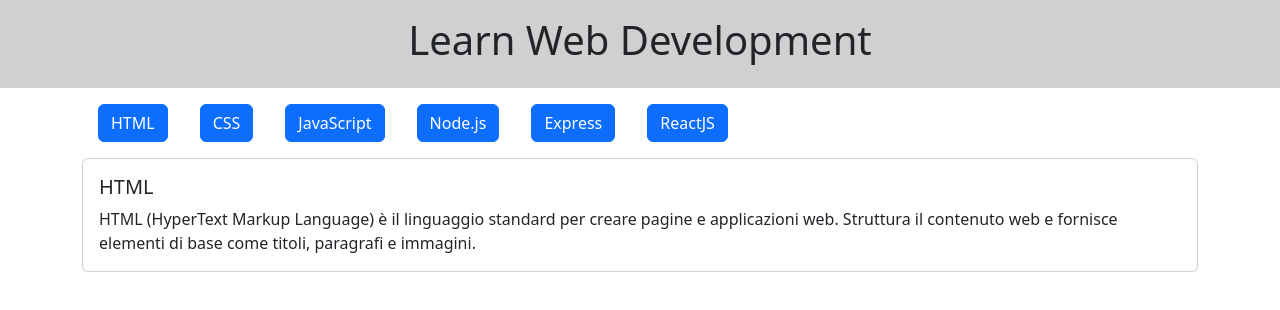
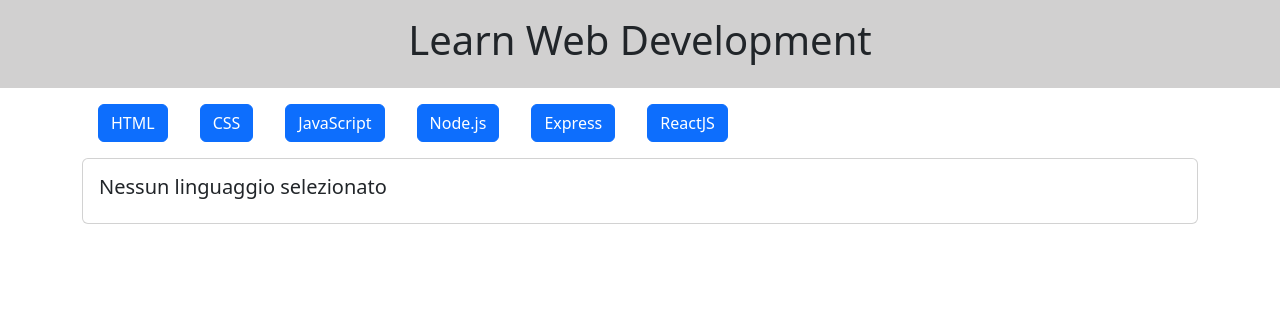
Before and after one commit to giuseppeesposito22/react-use-state, a React (Vite) app: page / in a window 1280 px wide. Shown: the top 310 px of the page. Built offline with nearby package versions, Linux system fonts and the light colour scheme.

Commit message:
bonus 1-2

```diff
--- a/src/App.jsx
+++ b/src/App.jsx
@@ -4,17 +4,20 @@
 import Header from "./components/Header";
 
 function App() {
-  const [selectedLang, setSelectedLang] = useState(languages[0]);
+  const [selectedLang, setSelectedLang] = useState(0);
 
   const buttons = languages.map((lang) => (
     <button
-      className="btn btn-primary"
+      className={
+        selectedLang.id === lang.id ? "btn btn-warning" : "btn btn-primary"
+      }
       key={lang.id}
       onClick={() => setSelectedLang(lang)}
     >
       {lang.title}
     </button>
   ));
+
   return (
     <>
       <Header />
@@ -23,8 +26,14 @@
 
         <div className="card">
           <div className="card-body">
-            <h5 className="card-title">{selectedLang.title}</h5>
-            <p className="card-text">{selectedLang.description}</p>
+            <h5 className="card-title">
+              {selectedLang
+                ? selectedLang.title
+                : "Nessun linguaggio selezionato"}
+            </h5>
+            <p className="card-text">
+              {selectedLang ? selectedLang.description : ""}
+            </p>
           </div>
         </div>
       </div>
```
